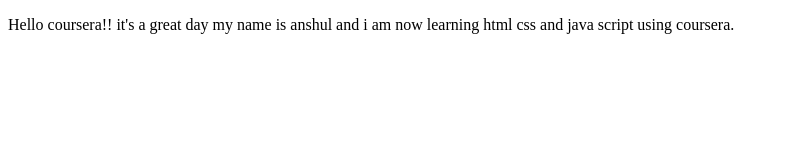
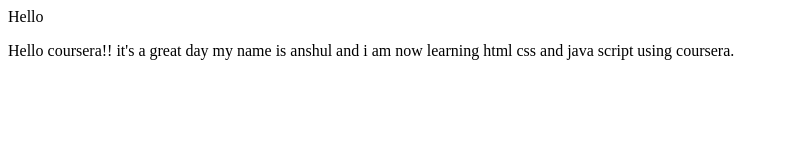
Before and after one commit to Anshul-0211/Coursera-test, a plain HTML site: page index.html in a window 1280 px wide. Shown: the whole page, without its empty margins (0-789 px from the left). Drawn offline with Linux system fonts and the light colour scheme.

Commit message:
New line

```diff
--- a/index.html
+++ b/index.html
@@ -6,6 +6,7 @@
     <title>hello coursera</title>
 </head>
 <body>
+    <nav>Hello </nav>
     <p>Hello coursera!! it's a great day
         my name is anshul and i am now learning html css and java script using coursera.
     </p>
```
